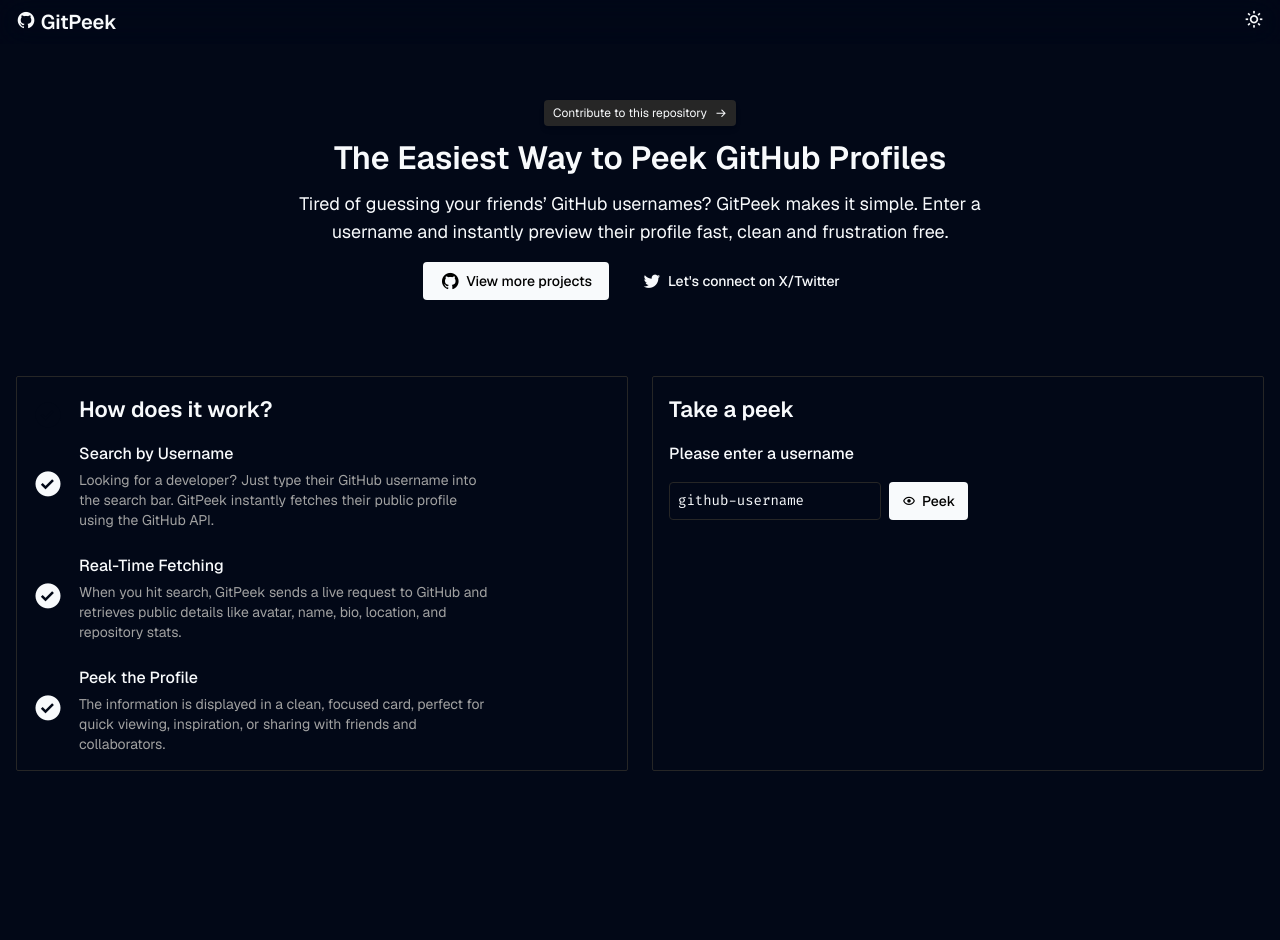
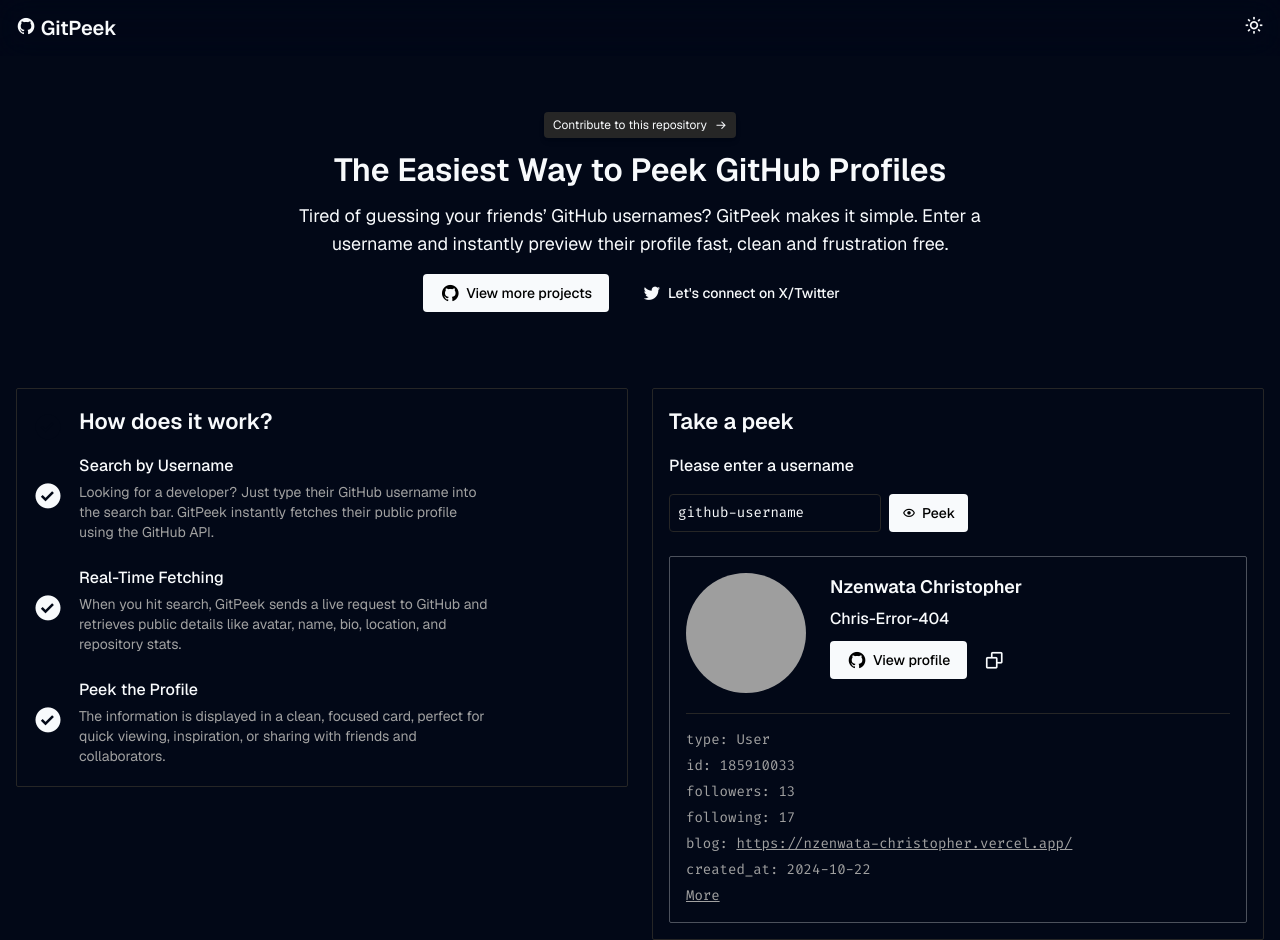
Before and after one commit to Chris-Error-404/GitPeek, a React (Vite) app in the folder GitPeek-App/: page / in a window 1280 px wide. Before the commit the page ends 800 px from the top, so only its background shows below. Built offline with nearby package versions, Linux system fonts and the light colour scheme; grey boxes are pictures that could not be loaded.

Commit message:
peek card done

```diff
--- a/GitPeek-App/src/Hero.jsx
+++ b/GitPeek-App/src/Hero.jsx
@@ -21,7 +21,7 @@
 
                     <div className="flex flex-col lg:flex-row items-center justify-center gap-4">
                     {/* github button */}
-                    <MoreProjectsButton />
+                    <MoreProjectsButton buttonText="View more projects" buttonLink="https://github.com/Chris-Error-404"/>
                     <ConnectOnXButton />
 
                     {/* twitter button */}
--- a/GitPeek-App/src/HowItWorks.jsx
+++ b/GitPeek-App/src/HowItWorks.jsx
@@ -3,7 +3,7 @@
 function HowItWorks(){
     return(
         <>
-        <div className="border border-[var(--tag)] rounded-xs py-4 px-4">
+        <div data-aos="fade-up" data-aos-duration="200" data-aos-easing="ease-in-cubic" className="border border-[var(--tag)] rounded-xs py-4 pb-5 px-4 h-fit">
 
             {/* HOW IT WORKS HEADER */}
             <div className="flex justify-start items-center gap-4 lg:max-w-[80%] min-w-[78%">
@@ -25,9 +25,9 @@
 
             <BulletPointCard aosDelay="50" header="Search by Username" paragraph="Looking for a developer? Just type their GitHub username into the search bar. GitPeek instantly fetches their public profile using the GitHub API." />
 
-            <BulletPointCard aosDelay="50" header="Real-Time Fetching" paragraph="When you hit search, GitPeek sends a live request to GitHub and retrieves public details like avatar, name, bio, location, and repository stats." />
+            <BulletPointCard aosDelay="100" header="Real-Time Fetching" paragraph="When you hit search, GitPeek sends a live request to GitHub and retrieves public details like avatar, name, bio, location, and repository stats." />
 
-            <BulletPointCard aosDelay="50" header="Peek the Profile" paragraph="The information is displayed in a clean, focused card, perfect for quick viewing, inspiration, or sharing with friends and collaborators." />
+            <BulletPointCard aosDelay="150" header="Peek the Profile" paragraph="The information is displayed in a clean, focused card, perfect for quick viewing, inspiration, or sharing with friends and collaborators." />
 
             </div>
 
--- a/GitPeek-App/src/Navbar.jsx
+++ b/GitPeek-App/src/Navbar.jsx
@@ -2,7 +2,7 @@
     return(
         <>
         <nav className="backdrop-blur-lg bg-[var(--background)]/30 sticky top-0 z-10">
-            <div className="mx-auto max-w-[1400px] px-4 py-2 flex items-center justify-between">
+            <div className="mx-auto max-w-[1400px] px-4 py-3.5 flex items-center justify-between">
             <a href="../index.html" className="text-[var(--foreground)] text-xl font-semibold"><i className="bx bxl-github"></i> GitPeek</a>
 
                 <div>
--- a/GitPeek-App/src/Peek.jsx
+++ b/GitPeek-App/src/Peek.jsx
@@ -5,7 +5,7 @@
 function Peek(){
     return(
         <>
-            <div className="border border-[var(--tag)] rounded-xs py-4 px-4">
+            <div data-aos="fade-up" data-aos-duration="200" data-aos-easing="ease-in-cubic" className="border border-[var(--tag)] rounded-xs py-4 px-4">
 
                 {/* TAKE A PEEK*/}
                 <div className="flex justify-start items-center lg:max-w-[80%] min-w-[78%]">
--- a/GitPeek-App/src/components/BulletPointCard.jsx
+++ b/GitPeek-App/src/components/BulletPointCard.jsx
@@ -5,7 +5,7 @@
 
                 {/* icon */}
                 <div>
-                    <i className="bx bxs-check-circle text-[var(--foreground)] text-3xl"></i>
+                    <i className="bx bxs-check-circle text-[var(--foreground)] text-[min(14vw,30px)]"></i>
                 </div>
 
                 <div className="">
--- a/GitPeek-App/src/components/ConnectOnXButton.jsx
+++ b/GitPeek-App/src/components/ConnectOnXButton.jsx
@@ -1,7 +1,7 @@
 function ConnectOnXButton(){
     return(
         <>
-        <a href="https://x.com/Chris_Error_404" className="px-4 py-2 text-[var(--foreground)] text-sm font-medium flex items-center justify-center gap-1.5 lg:w-fit w-[100%] border border-transparent rounded-sm transition-all duration-200 hover:border-[var(--border)]">
+        <a href="https://x.com/Chris_Error_404" className="px-4 py-2 text-[var(--foreground)] text-sm font-medium flex items-center justify-center gap-1.5 lg:w-fit w-[100%] border border-transparent rounded-sm transition-all duration-200 hover:border-[var(--border)] cursor-pointer">
         <i className="bx bxl-twitter text-xl"></i>
         Let's connect on X/Twitter
         </a>
--- /dev/null
+++ b/GitPeek-App/src/components/CopyButton.jsx
@@ -0,0 +1,11 @@
+function CopyButton(){
+    return(
+        <>
+       <button className="px-2 py-2 text-[var(--foreground)] text-sm font-medium flex items-center justify-center gap-1.5 w-fit border border-transparent rounded-sm transition-all duration-200 hover:border-[var(--tag)] cursor-pointer">
+        <i className="bx bx-copy text-xl"></i>
+        </button>
+        </>
+    );
+};
+
+export default CopyButton;
--- a/GitPeek-App/src/components/MoreProjectsButton.jsx
+++ b/GitPeek-App/src/components/MoreProjectsButton.jsx
@@ -1,9 +1,9 @@
-function MoreProjectsButton(){
+function MoreProjectsButton(props){
     return(
         <>
-         <a href="https://github.com/Chris-Error-404" className="px-4 py-2 bg-[var(--foreground)] border border-transparent text-sm font-medium flex items-center justify-center gap-1.5 lg:w-fit w-[100%] rounded-sm transition-all duration-200 hover:bg-transparent hover:border-[var(--border)] hover:text-[var(--foreground)]">
+         <a href={props.buttonLink} className="px-4 py-2 bg-[var(--foreground)] border border-transparent text-sm font-medium flex items-center justify-center gap-1.5 lg:w-fit w-[100%] rounded-sm transition-all duration-200 hover:bg-transparent hover:border-[var(--border)] hover:text-[var(--foreground)] cursor-pointer">
           <i className="bx bxl-github text-xl"></i>
-          View more projects</a>
+          {props.buttonText}</a>
         </>
     );
 };
--- a/GitPeek-App/src/components/PeekCard.jsx
+++ b/GitPeek-App/src/components/PeekCard.jsx
@@ -1,8 +1,55 @@
+import MoreProjectsButton from "./MoreProjectsButton.jsx";
+import CopyButton from "./CopyButton.jsx";
+
+const user = {
+    avatar: 'https://avatars.githubusercontent.com/u/185910033?v=4',
+    name: ' Nzenwata Christopher',
+    username: 'Chris-Error-404',
+    type: 'User',
+    id: '185910033',
+    html_url: 'https://github.com/Chris-Error-404',
+    created_at: '2024-10-22',
+    followers: '13',
+    following: '17',
+    blog: 'https://nzenwata-christopher.vercel.app/'
+}
+
+
 function PeekCard(){
     return(
         <>
-        <div className="flex ">
+        <div className="border border-[var(--foreground)]/30 rounded-xs py-4 px-4">
 
+            {/* Card top | main */}
+            <div className="flex flex-col lg:flex-row items-start justify-start gap-6 border-b border-[var(--tag)] pb-5">
+
+                <img src={user.avatar} alt="" className="rounded-full w-[120px] h-[120px]" />
+
+                <div className="flex flex-col items-start justify-start gap-1.5 w-full">
+                    <h3 className="font-semibold text-lg text-[var(--foreground)]">
+                        {user.name}
+                    </h3>
+                    <h4 className="font-medium text-base text-[var(--foreground)]">
+                        {user.username}
+                    </h4>
+
+                    <div className="mt-1 flex items-center justify-start gap-2 w-full">
+                        <MoreProjectsButton buttonText="View profile" buttonLink={user.html_url} />
+                        <CopyButton />
+                    </div>
+                </div>
+            </div>
+
+            {/* Card bottom | Extra */}
+            <ul className="more text-[var(--dark-gray)] pt-4 text-sm flex flex-col gap-1.5">
+                <li>type: {user.type}</li>
+                <li>id: {user.id}</li>
+                <li>followers: {user.followers}</li>
+                <li>following: {user.following}</li>
+                <li>blog: <a href={user.blog} className="underline">{user.blog}</a></li>
+                <li>created_at: {user.created_at}</li>
+                <li><a href="https://api.github.com/user/{/user.id}" className="underline">More</a></li>
+            </ul>
         </div>
         </>
     );
--- a/GitPeek-App/src/components/SolidButton.jsx
+++ b/GitPeek-App/src/components/SolidButton.jsx
@@ -1,7 +1,7 @@
 function SolidButton(props){
     return(
         <>
-        <button className="px-3 py-2 bg-[var(--foreground)] border border-transparent text-sm font-medium flex items-center justify-center gap-1.5 lg:w-fit w-[100%] rounded-sm transition-all duration-200 hover:bg-transparent hover:border-[var(--border)] hover:text-[var(--foreground)] cursor-pointer"><i class='bx bx-show'></i>{props.buttonText}</button>
+        <button className="px-3 py-2 bg-[var(--foreground)] border border-transparent text-sm font-medium flex items-center justify-center gap-1.5 lg:w-fit w-[100%] rounded-sm transition-all duration-200 hover:bg-transparent hover:border-[var(--border)] hover:text-[var(--foreground)] cursor-pointer"><i className='bx bx-show'></i>{props.buttonText}</button>
         </>
     );
 }
--- a/GitPeek-App/src/index.css
+++ b/GitPeek-App/src/index.css
@@ -73,3 +73,7 @@
 .typicalDeveloper{
   font-family: "Fira Code", monospace;
 }
+
+.more{
+  font-family: "Fira Code", monospace;
+}
```
Also changed, not shown: GitPeek-App/src/Footer.jsx (added).
